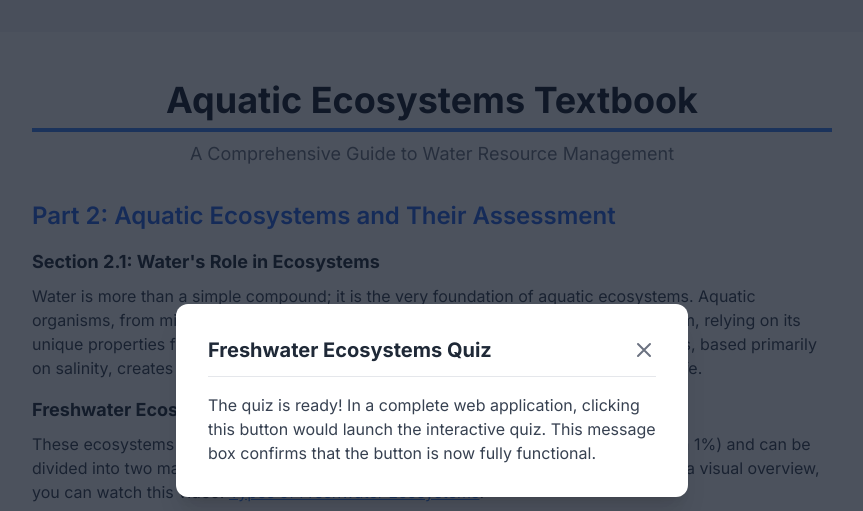
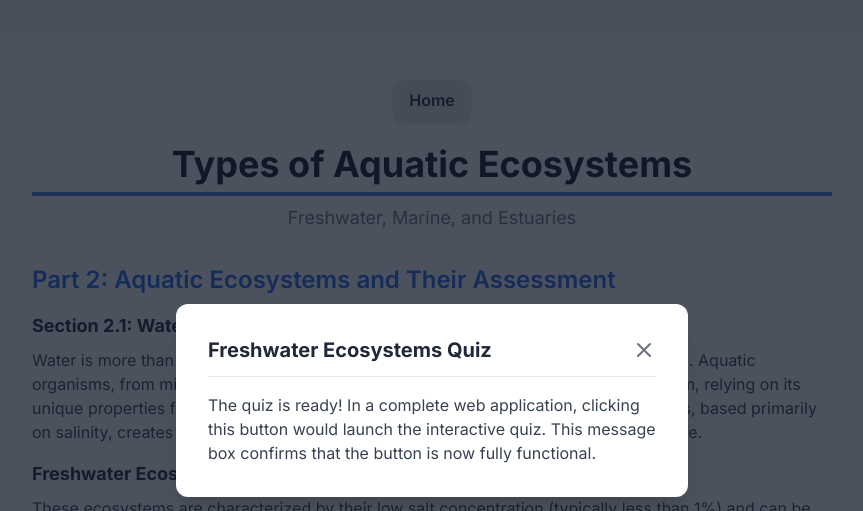
Before and after one commit to scareysci/envsci20textbook, a plain HTML site: page part2.html in a window 1280 px wide. Shown: the top 511 px of the page, without its empty margins (208-1071 px from the left). Drawn offline with nearby package versions, Linux system fonts and the light colour scheme.

Commit message:
Update part2.html

```diff
--- a/part2.html
+++ b/part2.html
@@ -22,10 +22,12 @@
 <body class="bg-gray-100 flex flex-col min-h-screen items-center justify-center p-4 sm:p-6 md:p-8">
 
     <div class="bg-white rounded-xl shadow-lg p-8 md:p-12 w-full max-w-4xl text-left">
-
         <header class="text-center mb-8">
-            <h1 class="text-4xl font-bold text-gray-900 border-b-4 border-blue-500 pb-2">Aquatic Ecosystems Textbook</h1>
-            <p class="text-lg text-gray-500 mt-2">A Comprehensive Guide to Water Resource Management</p>
+            <a href="index.html" class="inline-block mb-6 bg-gray-200 hover:bg-gray-300 text-gray-800 font-semibold py-2 px-4 rounded-lg shadow-md transition-colors">
+                Home
+            </a>
+            <h1 class="text-4xl font-bold text-gray-900 border-b-4 border-blue-500 pb-2">Types of Aquatic Ecosystems</h1>
+            <p class="text-lg text-gray-500 mt-2">Freshwater, Marine, and Estuaries</p>
         </header>
 
         <div class="text-content">
@@ -234,6 +236,3 @@
 
 </body>
 </html>
-</body>
-
-</html>
```
